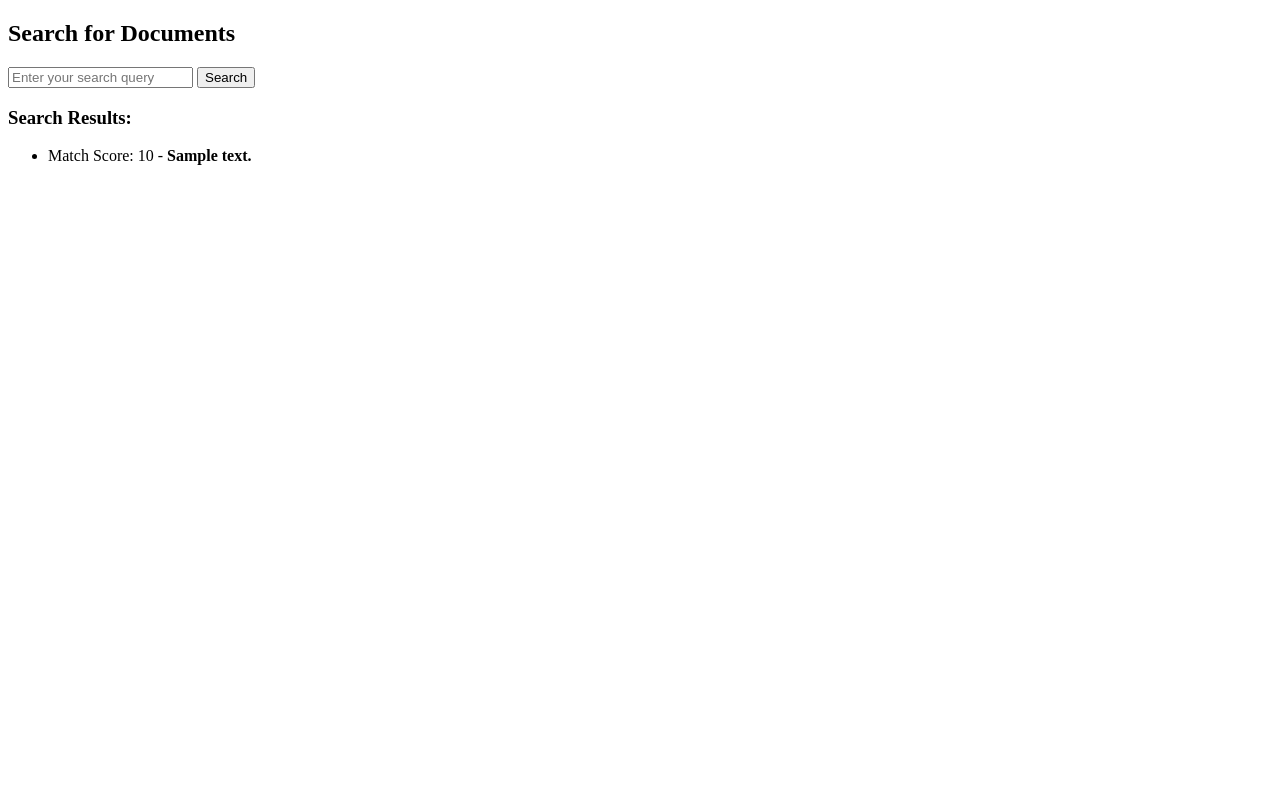
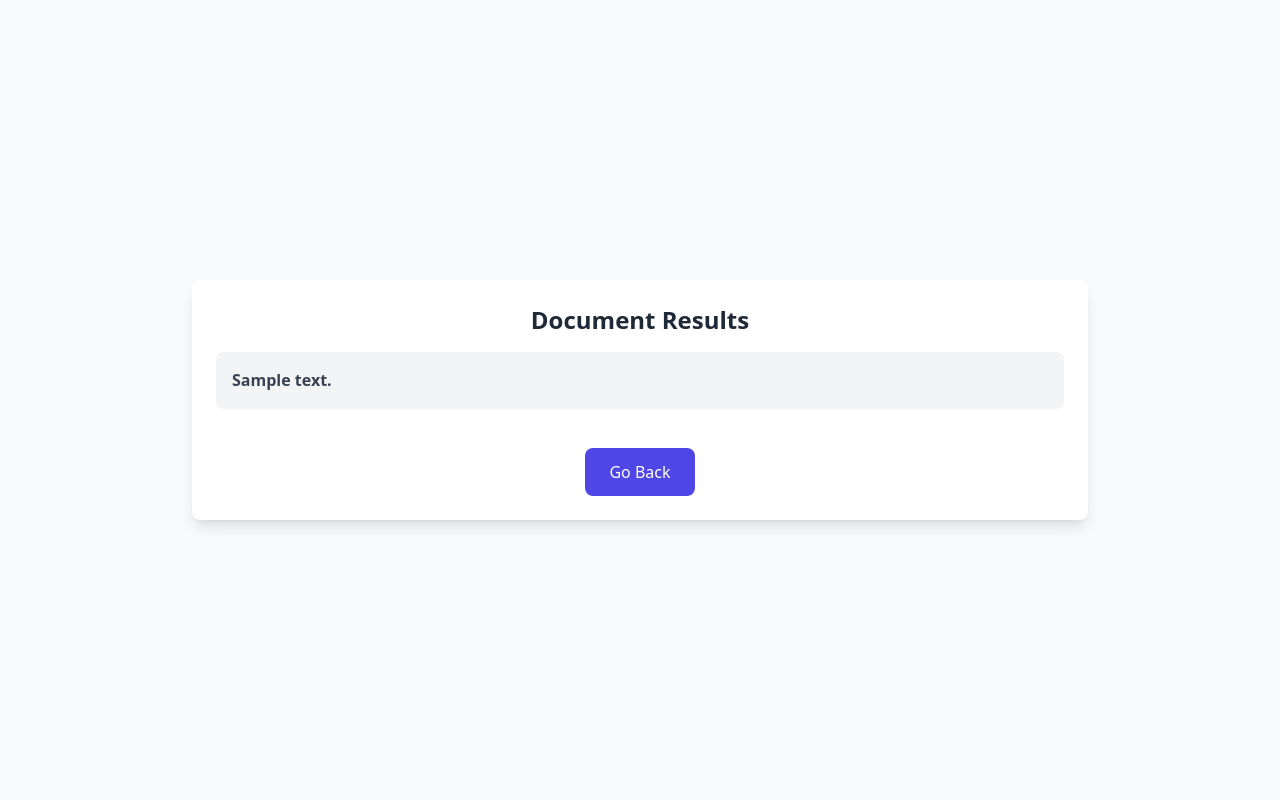
Before and after one commit to Anshcool5/turbo-alpaca, a Django app: template turbo/upload/templates/query_documents.html in a window 1280 px wide. Run offline with Django 5.2, Linux system fonts and the light colour scheme; the template is opened without the code that fills it: most values are stand-ins (such as "Sample title", 1, 10 or a date in 2020); some libraries are stand-ins or nearby versions.

Commit message:
styled - document search page

```diff
--- a/turbo/upload/templates/query_documents.html
+++ b/turbo/upload/templates/query_documents.html
@@ -3,23 +3,31 @@
 <head>
     <meta charset="UTF-8">
     <meta name="viewport" content="width=device-width, initial-scale=1.0">
-    <title>Query Documents</title>
+    <title>Document Results</title>
+    <script src="https://cdn.tailwindcss.com"></script>
 </head>
-<body>
-    <h2>Search for Documents</h2>
-    <form method="POST">
-        {% csrf_token %}
-        <input type="text" name="query" placeholder="Enter your search query">
-        <button type="submit">Search</button>
-    </form>
+<body class="bg-gray-50 min-h-screen flex flex-col justify-center items-center">
+    <div class="bg-white rounded-lg shadow-lg p-6 w-full max-w-4xl">
+        <h2 class="text-2xl font-semibold text-gray-800 mb-4 text-center">Document Results</h2>
 
-    {% if results %}
-        <h3>Search Results:</h3>
-        <ul>
-            {% for result in results %}
-                <li>Match Score: {{ result.score }} - <strong>{{ result.text }}</strong></li>
-            {% endfor %}
-        </ul>
-    {% endif %}
+        {% if results %}
+            <ul class="space-y-4">
+                {% for result in results %}
+                    <li class="bg-gray-100 p-4 rounded-lg shadow-sm text-gray-700">
+                        <strong>{{ result.text }}</strong>
+                    </li>
+                {% endfor %}
+            </ul>
+        {% else %}
+            <p class="text-gray-600 text-center">No results found.</p>
+        {% endif %}
+
+        <!-- Centered button with margin for spacing -->
+        <div class="mt-10 flex justify-center">
+            <a href="{% url 'home' %}" class="px-6 py-3 bg-indigo-600 text-white rounded-lg hover:bg-indigo-700 transition-colors">
+                Go Back
+            </a>
+        </div>
+    </div>
 </body>
 </html>
```
